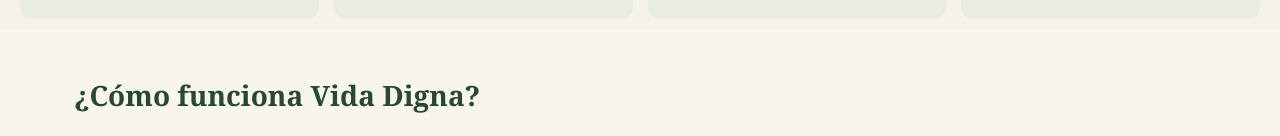
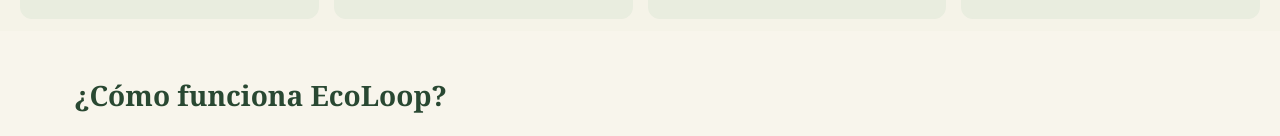
Before and after one commit to EcoLoopAnima/EcoLoopFrontEnd, a React (Vite) app in the folder FrontEnd/: page / in a window 1280 px wide. Shown: the part 664-800 px from the top of the page. Built offline with nearby package versions, Linux system fonts and the light colour scheme.

Commit message:
titulos cambiados

```diff
--- a/FrontEnd/src/components/sections/ComoFunciona.jsx
+++ b/FrontEnd/src/components/sections/ComoFunciona.jsx
@@ -28,7 +28,7 @@ function ComoFunciona() {
     return (
         <section className="como-funciona">
 
-            <h2>¿Cómo funciona Vida Digna?</h2>
+            <h2>¿Cómo funciona EcoLoop?</h2>
 
             <div className="pasos-contenedor">
 
```
